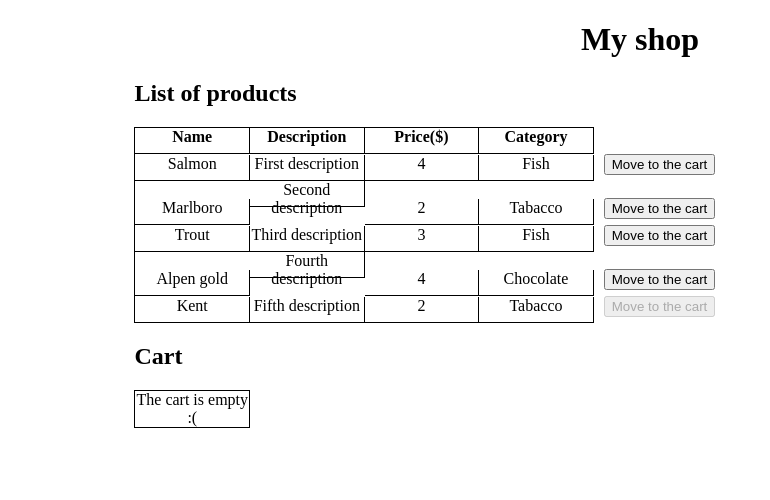
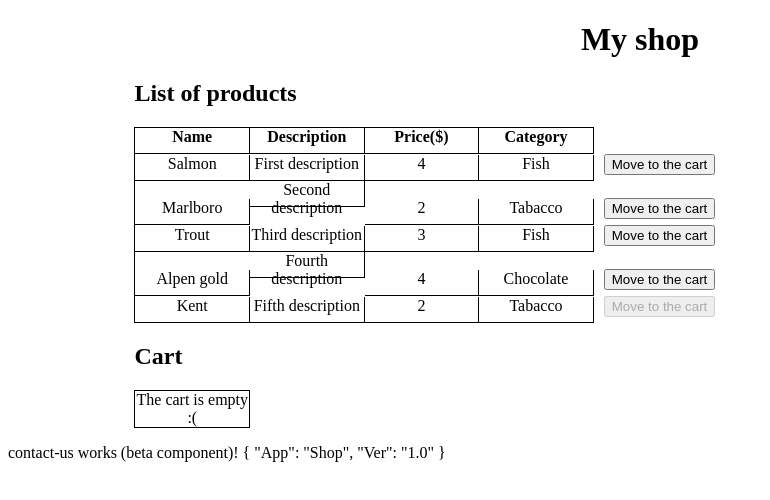
Before and after one commit to Stanislav-Berezovsky/Shop_Angular2-, an Angular app: page / in a window 1280 px wide. Shown: the top 500 px of the page, without its empty margins (0-770 px from the left). Built offline with nearby package versions, Linux system fonts and the light colour scheme.

Commit message:
[Task3] create constant service and registrate it in the component

```diff
--- a/src/app/app.component.html
+++ b/src/app/app.component.html
@@ -8,3 +8,7 @@
 
     <app-cart></app-cart>
 </div>
+
+<div>
+    <app-contact-us></app-contact-us>
+</div>
--- /dev/null
+++ b/src/app/core/components/contact-us/contact-us.component.html
@@ -0,0 +1,4 @@
+<p>
+  contact-us works (beta component)!
+  {{content | json}}
+</p>
--- /dev/null
+++ b/src/app/core/components/contact-us/contact-us.component.ts
@@ -0,0 +1,21 @@
+import { Component, OnInit, Inject } from '@angular/core';
+import { APP_CONFIG, AppConfigToken } from '../../services/constant.service';
+
+@Component({
+    selector: 'app-contact-us',
+    templateUrl: './contact-us.component.html',
+    styleUrls: ['./contact-us.component.css'],
+    providers: [
+        { provide: AppConfigToken, useValue: APP_CONFIG },
+    ]
+})
+export class ContactUsComponent implements OnInit {
+    content: any;
+
+    constructor(@Inject(AppConfigToken) private appConfig, ) { }
+
+    ngOnInit() {
+        this.content = this.appConfig;
+    }
+
+}
--- a/src/app/core/core.module.ts
+++ b/src/app/core/core.module.ts
@@ -3,15 +3,17 @@ import { CommonModule } from '@angular/common';
 
 import { LocalStorageService } from './services/local-storage.service';
 import { ConfigOptionsService } from './services/config-options.service';
+import { ContactUsComponent } from './components/contact-us/contact-us.component';
 
 @NgModule({
-    declarations: [],
+    declarations: [ContactUsComponent],
     imports: [
         CommonModule
     ],
     providers: [
         ConfigOptionsService,
         LocalStorageService
-    ]
+    ],
+    exports: [ContactUsComponent]
 })
 export class CoreModule { }
--- /dev/null
+++ b/src/app/core/services/constant.service.ts
@@ -0,0 +1,7 @@
+import { InjectionToken } from '@angular/core';
+
+export const AppConfigToken = new InjectionToken<object>('appConfig');
+
+export const APP_CONFIG = {
+    App: "Shop", Ver: "1.0"
+}
```
Also changed, not shown: src/app/core/components/contact-us/contact-us.component.css (added).
